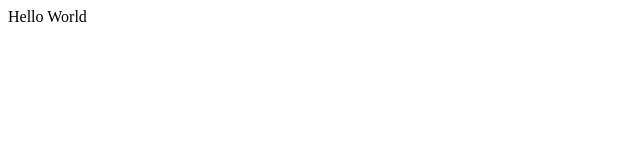
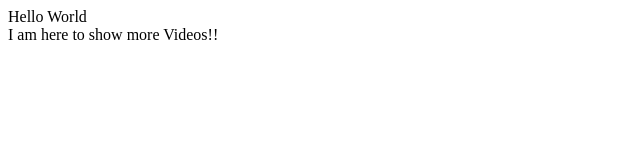
Before and after one commit to ritikacmrit/Demo-2, a plain HTML site: page Index.html in a window 1280 px wide. Shown: the whole page, without its empty margins (0-640 px from the left). Drawn offline with Linux system fonts and the light colour scheme.

Commit message:
Added new line

```diff
--- a/Index.html
+++ b/Index.html
@@ -1 +1,4 @@
 <div>Hello World</div>
+<p1>
+    I am here to show more Videos!!
+</p1>
```
